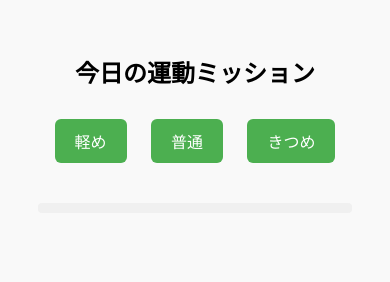
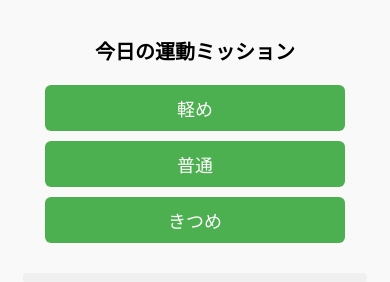
Before and after one commit to yt-catpaw/mood-fit, a website: page index.html in a window 390 px wide. Drawn offline with Linux system fonts and the light colour scheme.

Commit message:
スマホ用CSS追加

```diff
--- a/index.html
+++ b/index.html
@@ -2,6 +2,7 @@
 <html lang="ja">
   <head>
     <meta charset="UTF-8" />
+    <meta name="viewport" content="width=device-width, initial-scale=1.0" />
     <title>MoodFit</title>
     <link rel="stylesheet" href="src/css/style.css" />
   </head>
--- a/src/css/style.css
+++ b/src/css/style.css
@@ -56,3 +56,33 @@ button:hover {
   border-radius: 4px;
   text-align: center;
 }
+
+@media (max-width: 768px) {
+  body {
+    padding: 15px;
+  }
+
+  h1 {
+    font-size: 20px;
+  }
+
+  button {
+    width: 100%;
+    max-width: 300px;
+    display: block;
+    margin: 10px auto;
+    font-size: 18px;
+  }
+
+  #exercise h2 {
+    font-size: 18px;
+  }
+
+  #exercise-bodyPart {
+    font-size: 16px;
+  }
+
+  #exercise img {
+    max-width: 90%;
+  }
+}
```
